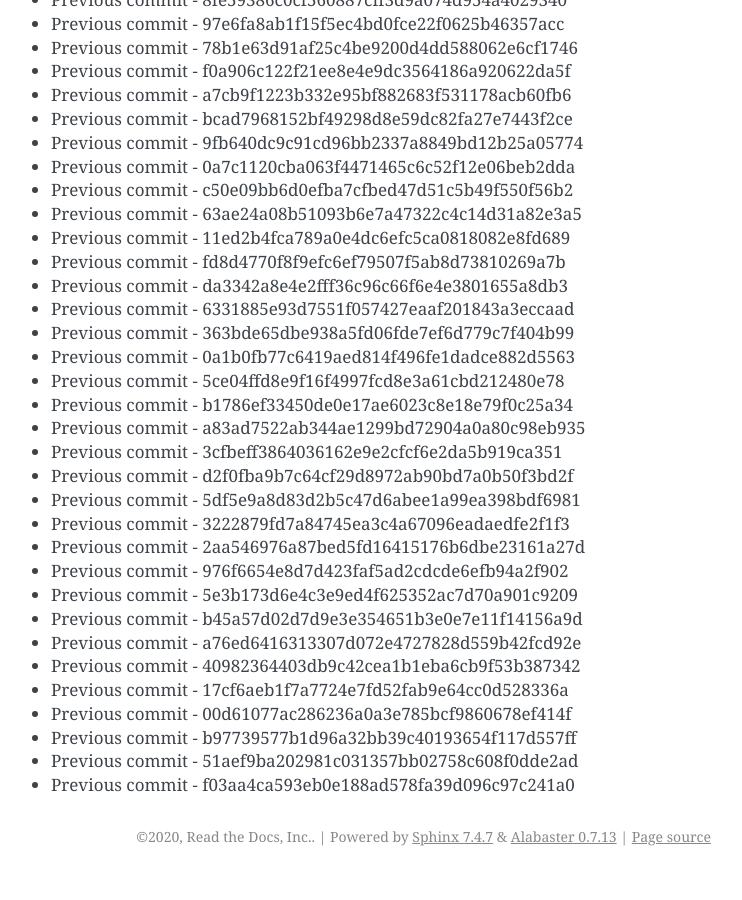
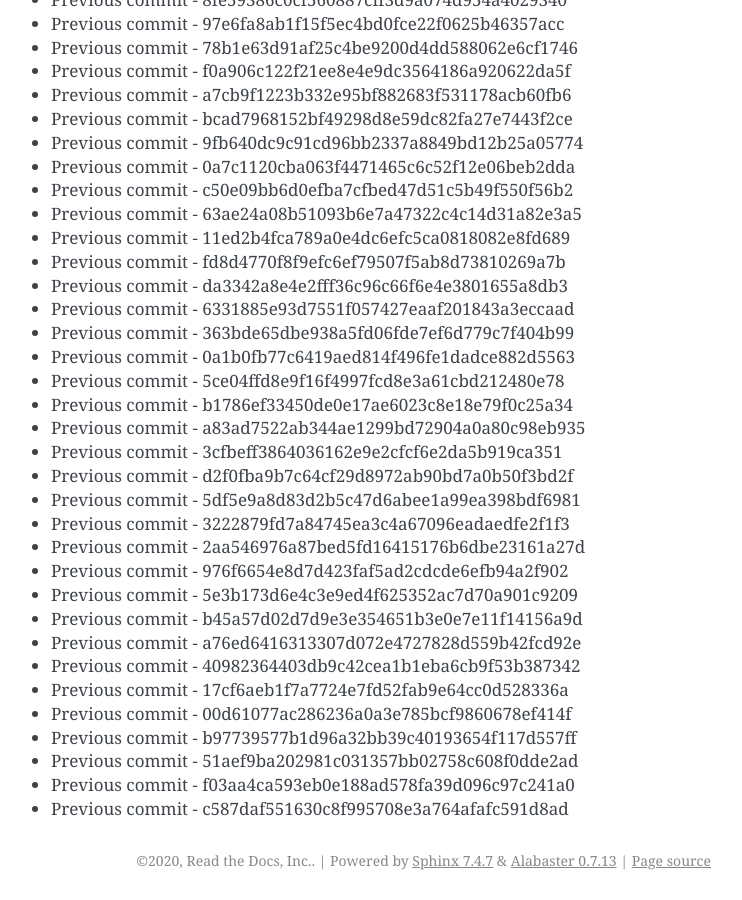
Before and after one commit to readthedocs/rtd-git-stresstest, a Sphinx documentation site: the page built from docs/updates.rst, in a window 1280 px wide and 900 px high, scrolled down 105338 px. Shown: the whole window, without its empty margins (399-1141 px from the left). Built offline with Sphinx 7.4.7, drawn with Linux system fonts in a browser that asks for light colours; before the commit the page ends 106214 px from its top, so only the background shows below that.

Commit message:
Generating commit from previous: c587daf551630c8f995708e3a764afafc591d8ad

```diff
--- a/docs/updates.rst
+++ b/docs/updates.rst
@@ -4458,3 +4458,4 @@ It can be tested for any performance characteristics.
 * Previous commit - b97739577b1d96a32bb39c40193654f117d557ff
 * Previous commit - 51aef9ba202981c031357bb02758c608f0dde2ad
 * Previous commit - f03aa4ca593eb0e188ad578fa39d096c97c241a0
+* Previous commit - c587daf551630c8f995708e3a764afafc591d8ad
```
